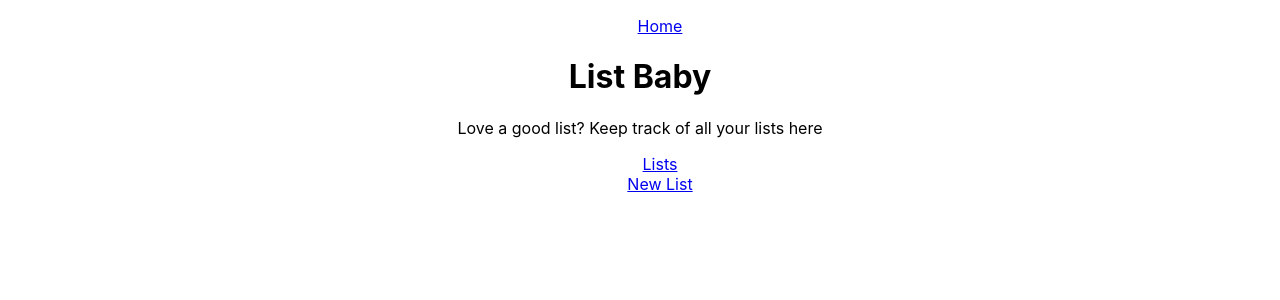
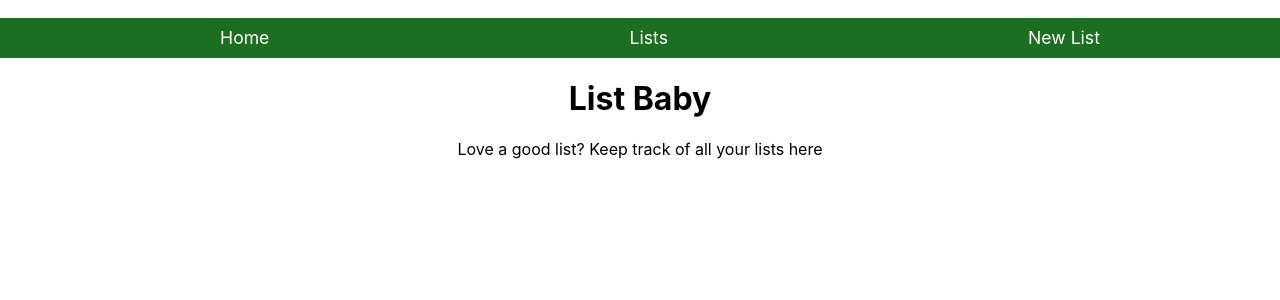
Before and after one commit to khodgesx/shopping-list-front, a React (Create React App) app: page / in a window 1280 px wide. Shown: the top 300 px of the page. Built offline with nearby package versions, Linux system fonts and the light colour scheme.

Commit message:
added some css, added links to nav bar

```diff
--- a/src/App.css
+++ b/src/App.css
@@ -8,4 +8,21 @@
 
 .links{
   list-style-type: none;
+  display: flex;
+  justify-content: space-around;
+  align-items: center;
+  background-color: rgb(28, 110, 32);
+  height: 5vh;
+  font-size: 2.2vh;
 }
+
+.links a{
+  text-decoration: none;
+  color:white;
+}
+
+#list-of-lists{
+  align-items:left ;
+  color:rgb(0, 166, 255);
+  text-decoration: none;
+}
--- a/src/App.js
+++ b/src/App.js
@@ -1,11 +1,11 @@
-import {BrowserRouter, Routes, Route, Navigate, Link} from 'react-router-dom'
+import { BrowserRouter, Routes, Route } from 'react-router-dom'
 import './App.css';
 import Home from './homepage/home'
 import Lists from './lists/lists';
 import NewList from './lists/newList';
 import NavBar from './navbar/navbar';
 import ShowList from './lists/listShow/showlist';
-import AddItem from './lists/addItem';
+import AddItem from './lists/listShow/addItem';
 
 
 function App() {
--- a/src/homepage/home.jsx
+++ b/src/homepage/home.jsx
@@ -13,12 +13,6 @@ const Home = () =>{
 
             </p>
 
-            <div>
-                <ul className="links">
-                    <li><Link to={'/lists'}>Lists</Link></li>
-                    <li><Link to={'/newlist'}>New List</Link></li>
-                </ul>
-            </div>
         </div>
     )
 }
--- a/src/lists/listShow/showlist.jsx
+++ b/src/lists/listShow/showlist.jsx
@@ -5,10 +5,6 @@ const ShowList = ()=>{
 
     useEffect(()=>{
         getList();
-        //getAndList();
-        // setTimeout(()=>{
-        //     getList()
-        // }, 1000)
     }, [])
 
     let params = useParams();
@@ -26,12 +22,10 @@ const ShowList = ()=>{
 
             const currentList = await fetch (`http://localhost:3001/lists/${id}`);
 
-            const parsedList = await currentList.json() //breaking here?
+            const parsedList = await currentList.json()
 
             setList(parsedList.data)
             setItems(parsedList.data.items)
-            //console.log(parsedList.data)
-
 
         }catch(err){
             console.log(err)
@@ -41,7 +35,7 @@ const ShowList = ()=>{
     const deleteList = async(list)=>{
 
         try{
-            const deleteResponse = await fetch(`http://localhost:3001/lists/${id}`,{
+            await fetch(`http://localhost:3001/lists/${id}`,{
                 method:"DELETE"
             })
                 navigate ('/lists')
--- a/src/lists/lists.jsx
+++ b/src/lists/lists.jsx
@@ -28,7 +28,7 @@ const Lists = ()=>{
     return(
         <div>
 
-            <h3>A List of...your lists:</h3>
+            <h3>A List of YOUR Lists:</h3>
 
             <div>
 
@@ -36,7 +36,7 @@ const Lists = ()=>{
                 return(
 
                     <div key={list._id}>
-                        <Link to={`/list/${list._id}`}><li>{list.title}</li></Link>
+                        <Link to={`/list/${list._id}`}><li id='list-of-lists'>{list.title}</li></Link>
                     </div>
 
                 )
--- a/src/navbar/navbar.jsx
+++ b/src/navbar/navbar.jsx
@@ -5,6 +5,8 @@ const NavBar = () =>{
         <div>
             <ul className="links">
                 <li><Link to={'/'}>Home</Link></li>
+                <li><Link to={'/lists'}>Lists</Link></li>
+                <li><Link to={'/newlist'}>New List</Link></li>
             </ul>
         </div>
 
```
Also changed, not shown: src/lists/listShow/addItem.jsx (renamed from src/lists/addItem.jsx, +3 -11 lines).
